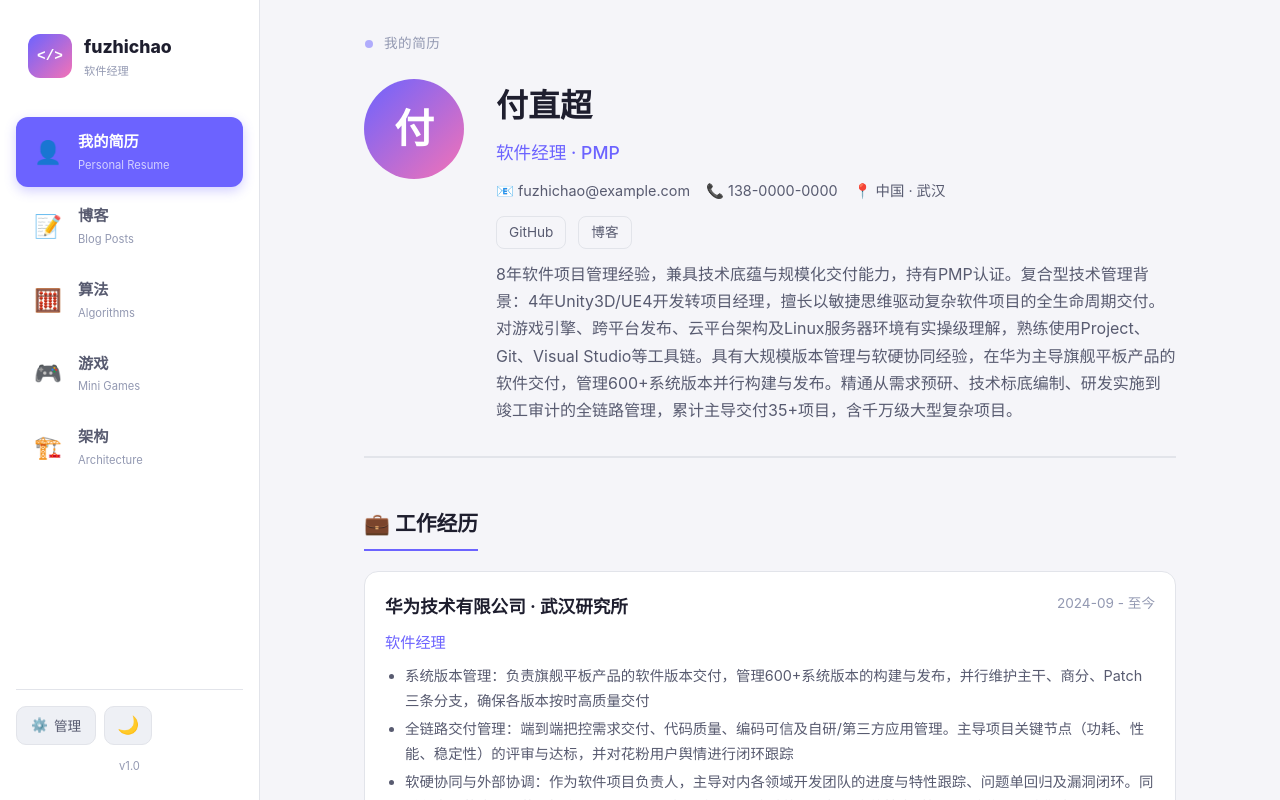
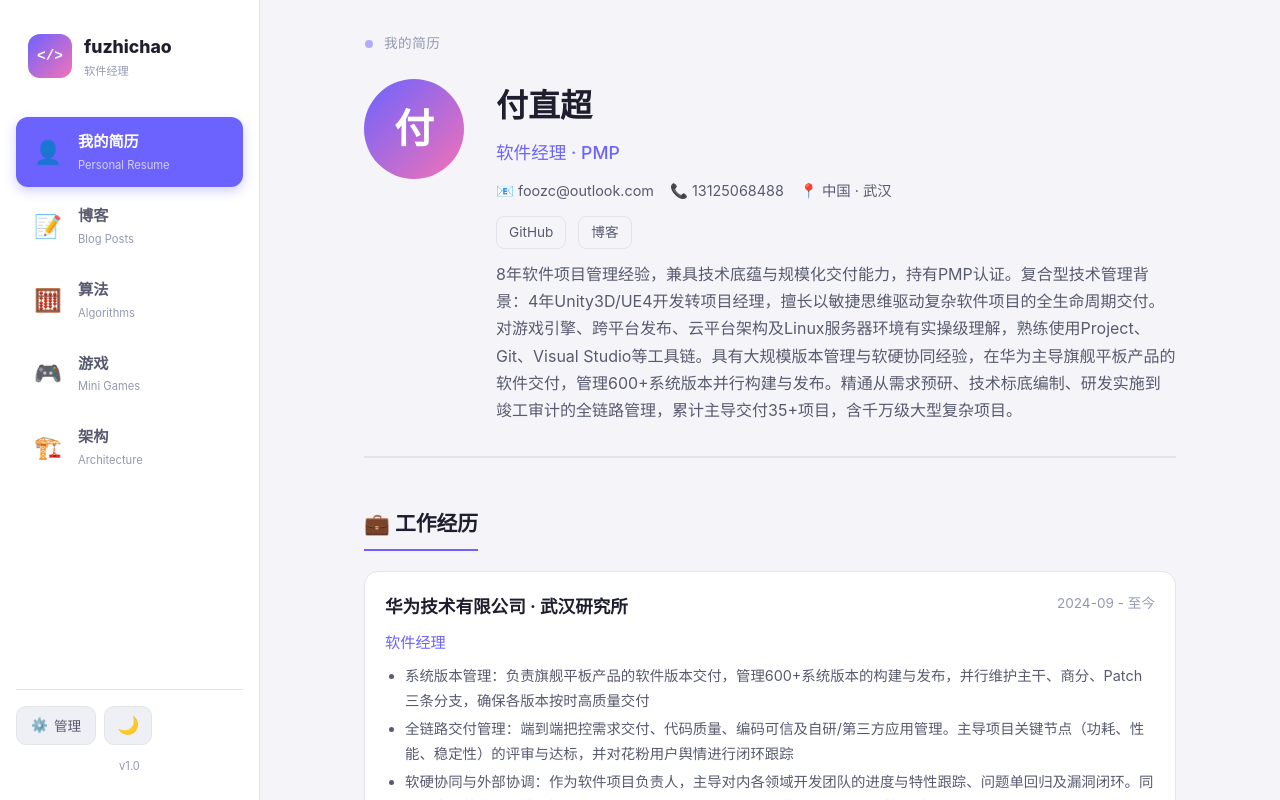
Before and after one commit to foozc/foozc.github.io, a Vue app: page / in a window 1280 px wide. Shown: the top 800 px of the page. Built offline with nearby package versions, Linux system fonts and the light colour scheme.

Commit message:
更新联系信息：邮箱/电话

```diff
--- a/src/data/resume.js
+++ b/src/data/resume.js
@@ -2,8 +2,8 @@ export const resume = {
   basics: {
     name: '付直超',
     title: '软件经理 · PMP',
-    email: 'fuzhichao@example.com',
-    phone: '138-0000-0000',
+    email: 'foozc@outlook.com',
+    phone: '13125068488',
     location: '中国 · 武汉',
     summary: '8年软件项目管理经验，兼具技术底蕴与规模化交付能力，持有PMP认证。复合型技术管理背景：4年Unity3D/UE4开发转项目经理，擅长以敏捷思维驱动复杂软件项目的全生命周期交付。对游戏引擎、跨平台发布、云平台架构及Linux服务器环境有实操级理解，熟练使用Project、Git、Visual Studio等工具链。具有大规模版本管理与软硬协同经验，在华为主导旗舰平板产品的软件交付，管理600+系统版本并行构建与发布。精通从需求预研、技术标底编制、研发实施到竣工审计的全链路管理，累计主导交付35+项目，含千万级大型复杂项目。',
     links: [
```
